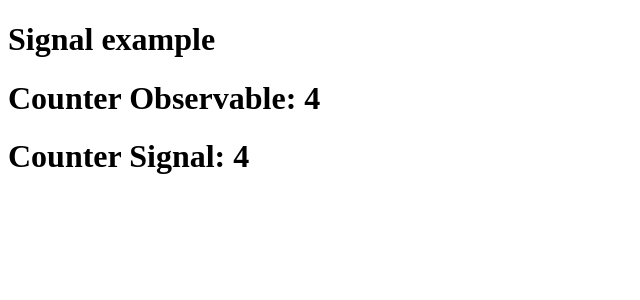
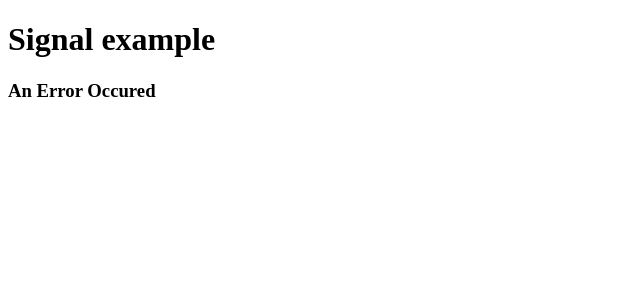
Before and after one commit to Pebhashi-Tharushika/angular-18-practice, an Angular app in the folder signals/: page / in a window 1280 px wide. Shown: the top 300 px of the page, without its empty margins (0-640 px from the left). Built offline with nearby package versions, Linux system fonts and the light colour scheme.

Commit message:
error handling with toSignal()

```diff
--- a/signals/src/app/rxjs-interop/rxjs-interop.component.html
+++ b/signals/src/app/rxjs-interop/rxjs-interop.component.html
@@ -1,5 +1,9 @@
 <!-- <h1>Counter Observable: {{counterObservable}}</h1> -->  <!-- Counter Observable: [object Object] -->
 
-<h1>Counter Observable: {{counterObservable | async}}</h1> <!-- Counter Observable: 2 -->
+<!-- <h1>Counter Observable: {{counterObservable | async}}</h1>  -->
+<!-- Counter Observable: 2 -->
 
-<h1>Counter Signal: {{counterSignal()}}</h1> <!-- getter funtion of counterSignal -->
+<!-- <h1>Counter Signal: {{counterSignal()}}</h1>  -->
+<!-- getter funtion of counterSignal -->
+
+<h3>{{errorMessage}}</h3>
--- a/signals/src/app/rxjs-interop/rxjs-interop.component.ts
+++ b/signals/src/app/rxjs-interop/rxjs-interop.component.ts
@@ -1,7 +1,7 @@
 import { AsyncPipe } from '@angular/common';
 import { Component, OnDestroy, OnInit } from '@angular/core';
 import { toSignal } from '@angular/core/rxjs-interop';
-import { interval, Subscription } from 'rxjs';
+import { Observable, Subscription, throwError} from 'rxjs';
 
 @Component({
   selector: 'app-rxjs-interop',
@@ -12,19 +12,31 @@ import { interval, Subscription } from 'rxjs';
 })
 export class RxjsInteropComponent implements OnInit, OnDestroy {
 
-  private subsription !: Subscription;
+  errorMessage: string = '';
 
-  counterObservable = interval(1000);
+  observable = throwError(()=> new Error('An Error Occured'));
 
-  counterSignal = toSignal(this.counterObservable, { initialValue: 0, manualCleanup: true });
+  errorSignal = toSignal(this.observable);
+
+  // private subscription !: Subscription;
+
+  // counterObservable = interval(1000);
+
+  // counterSignal = toSignal(this.counterObservable, { initialValue: 0, manualCleanup: true });
 
   ngOnInit(): void {
-    this.subsription = this.counterObservable.subscribe();
+
+    try {
+      this.errorSignal();
+    } catch (e: any) {
+      this.errorMessage = e.message;
+    }
+    // this.subscription = this.counterObservable.subscribe();
   }
   ngOnDestroy(): void {
-    if (this.subsription) {
-      this.subsription.unsubscribe();
-    }
+    // if (this.subscription) {
+    //   this.subscription.unsubscribe();
+    // }
   }
 
 }
```
